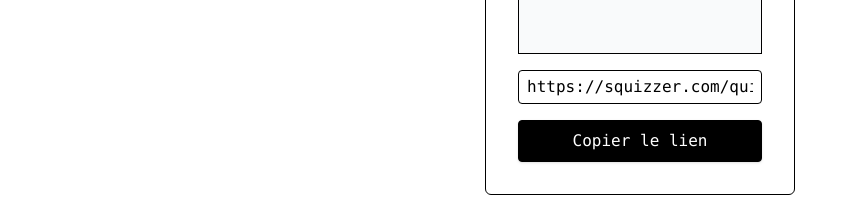
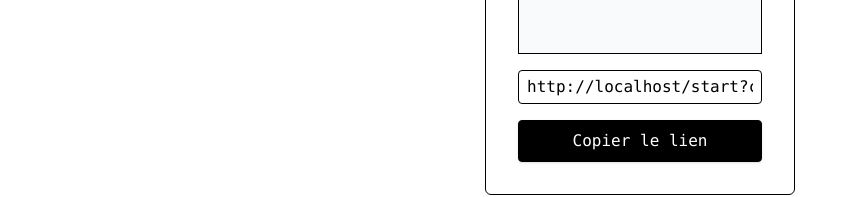
Before and after one commit to jlg-formation/squizzer, a React (Vite) app: page /squizzer/qrcode in a window 1280 px wide. Shown: the part 400-597 px from the top of the page, without its empty margins (0-841 px from the left). Built offline with nearby package versions, Linux system fonts and the light colour scheme.

Commit message:
feat: update QCM URL generation in QrcodePage and set default seed in config store

```diff
--- a/src/pages/QrcodePage.tsx
+++ b/src/pages/QrcodePage.tsx
@@ -1,8 +1,24 @@
 import React from "react";
 import Layout from "../layout/Layout";
 import ButtonPrimary from "../components/ButtonPrimary";
+import { useQcmConfigStore } from "../store/qcmConfigStore";
 
-const QrcodePage: React.FC = () => (
+const QrcodePage: React.FC = () => {
+  const { config } = useQcmConfigStore();
+  // Générer l'URL du QCM à partir de la config et de la base du site
+  // Combine le domaine + protocole + base Vite
+  const origin = typeof window !== "undefined" ? window.location.origin : "";
+  const baseUrl = import.meta.env.BASE_URL || "/";
+  const qcmUrl = `${origin}${baseUrl}start?chapter=${encodeURIComponent(config.chapter)}&count=${config.questionCount}&seed=${encodeURIComponent(config.seed)}`;
+  const handleCopy = async () => {
+    try {
+      await navigator.clipboard.writeText(qcmUrl);
+      // Optionnel : afficher une notification ou feedback
+    } catch {
+      // Optionnel : gérer l'erreur
+    }
+  };
+  return (
     <Layout>
       <div className="mx-auto max-w-xl rounded-md border border-black bg-white p-8 text-center">
         <h2 className="mb-4 text-xl font-bold">QR Code d'accès au QCM</h2>
@@ -11,13 +27,16 @@ const QrcodePage: React.FC = () => (
         </div>
         <input
           type="text"
-        value="https://squizzer.com/quizz?..."
+          value={qcmUrl}
           readOnly
           className="mb-4 block w-full rounded border border-black px-2 py-1 font-mono"
         />
-      <ButtonPrimary className="w-full">Copier le lien</ButtonPrimary>
+        <ButtonPrimary className="w-full" onClick={handleCopy}>
+          Copier le lien
+        </ButtonPrimary>
       </div>
     </Layout>
   );
+};
 
 export default QrcodePage;
--- a/src/store/qcmConfigStore.ts
+++ b/src/store/qcmConfigStore.ts
@@ -24,7 +24,7 @@ const defaultConfig: QcmConfig = {
   qcmTitle: "",
   chapter: "",
   questionCount: 10,
-  seed: "",
+  seed: "hello",
   url: "",
   chapters: [],
 };
```
Lines whose indentation alone changed are shown as unchanged.
